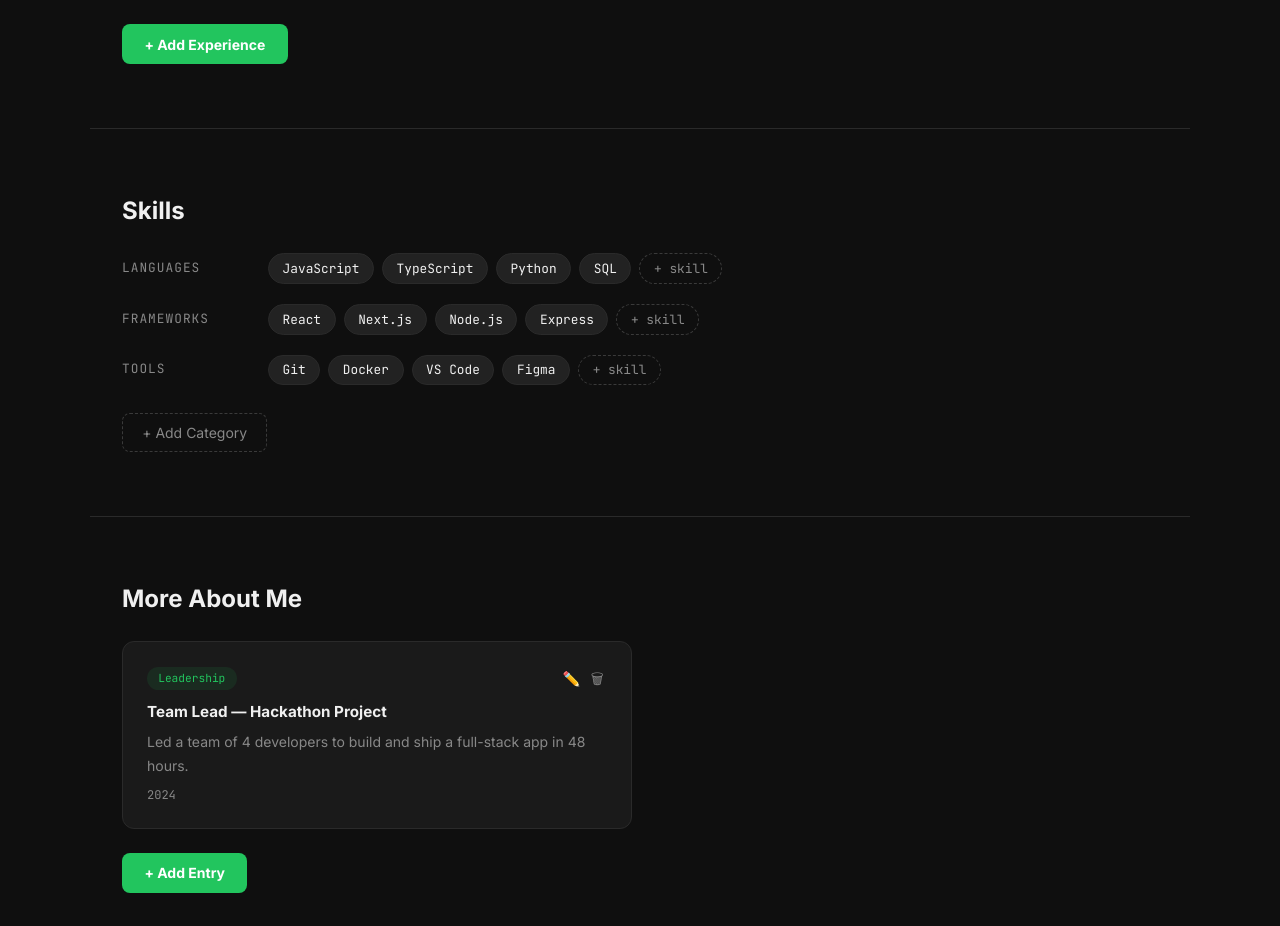
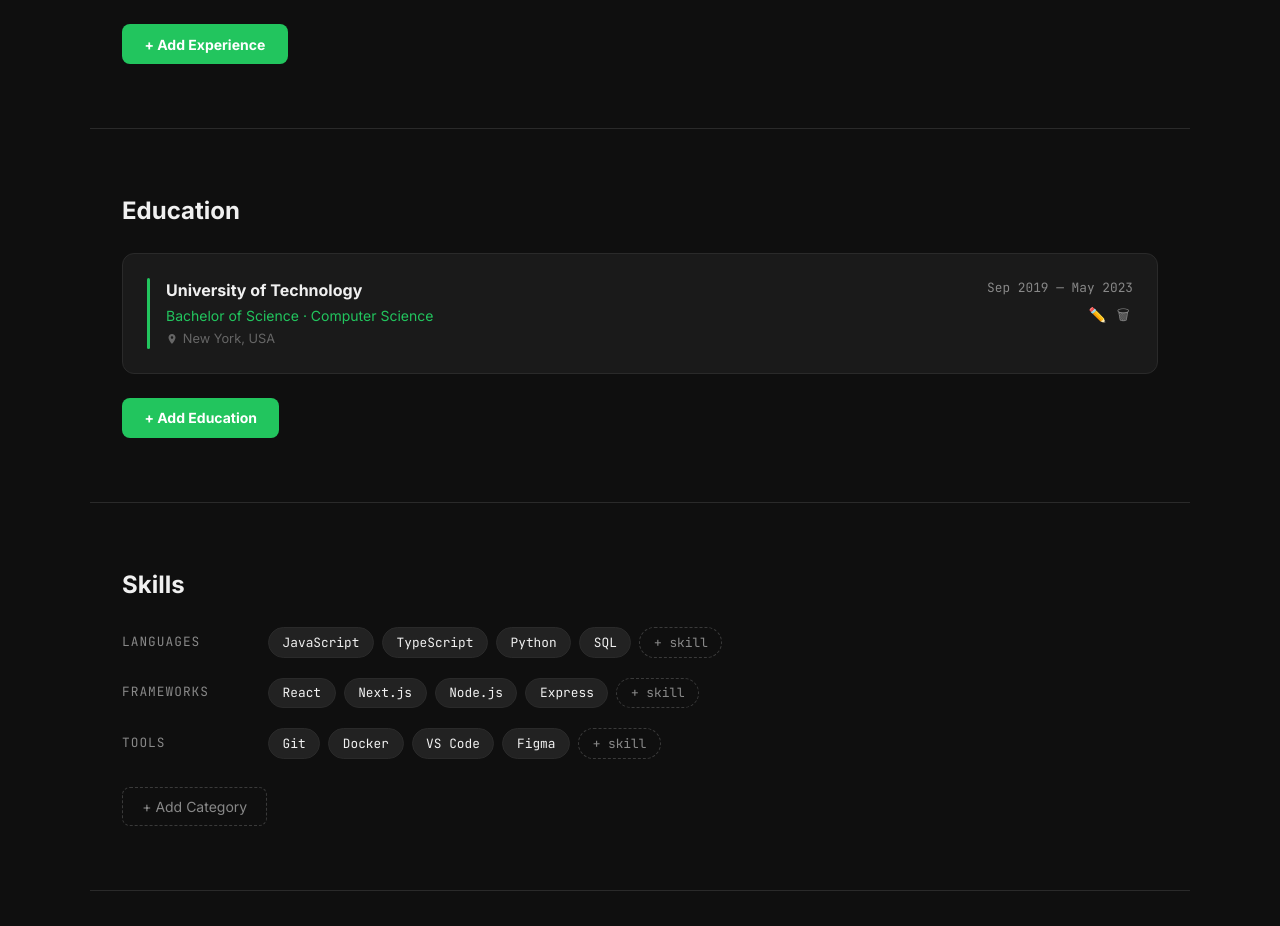
Before and after one commit to mainuddinMains/devfolio, a Next.js app: page / in a window 1280 px wide. Shown: the part 1228-2154 px from the top of the page. Built offline with nearby package versions, Linux system fonts and the light colour scheme.

Commit message:
Update app/page.tsx

```diff
--- a/app/page.tsx
+++ b/app/page.tsx
@@ -5,6 +5,7 @@ import Navbar from '@/components/Navbar'
 import HeaderSection from '@/components/HeaderSection'
 import ProjectsSection from '@/components/ProjectsSection'
 import ExperienceSection from '@/components/ExperienceSection'
+import EducationSection from '@/components/EducationSection'
 import SkillsSection from '@/components/SkillsSection'
 import ExtrasSection from '@/components/ExtrasSection'
 import Footer from '@/components/Footer'
@@ -25,6 +26,8 @@ export default function Home() {
       {divider}
       <ExperienceSection />
       {divider}
+      <EducationSection />
+      {divider}
       <SkillsSection />
       {divider}
       <ExtrasSection />
```
